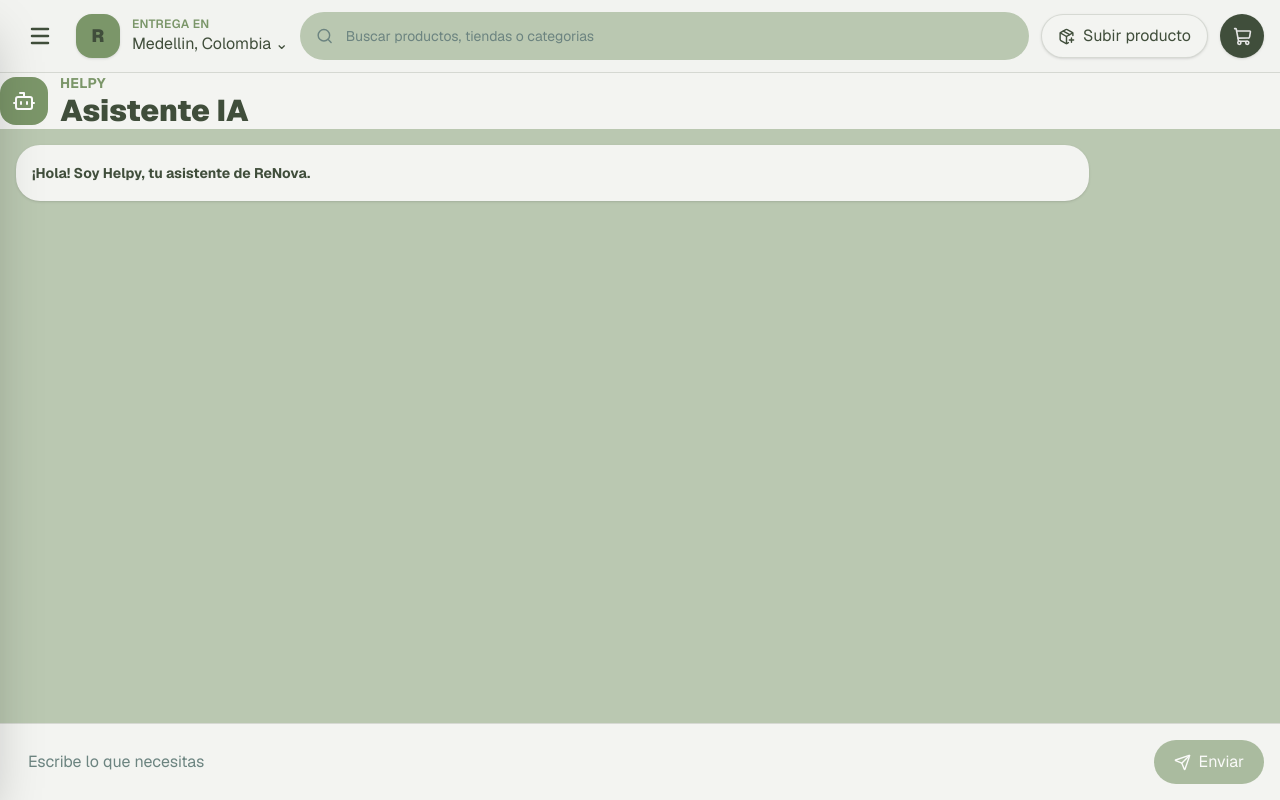
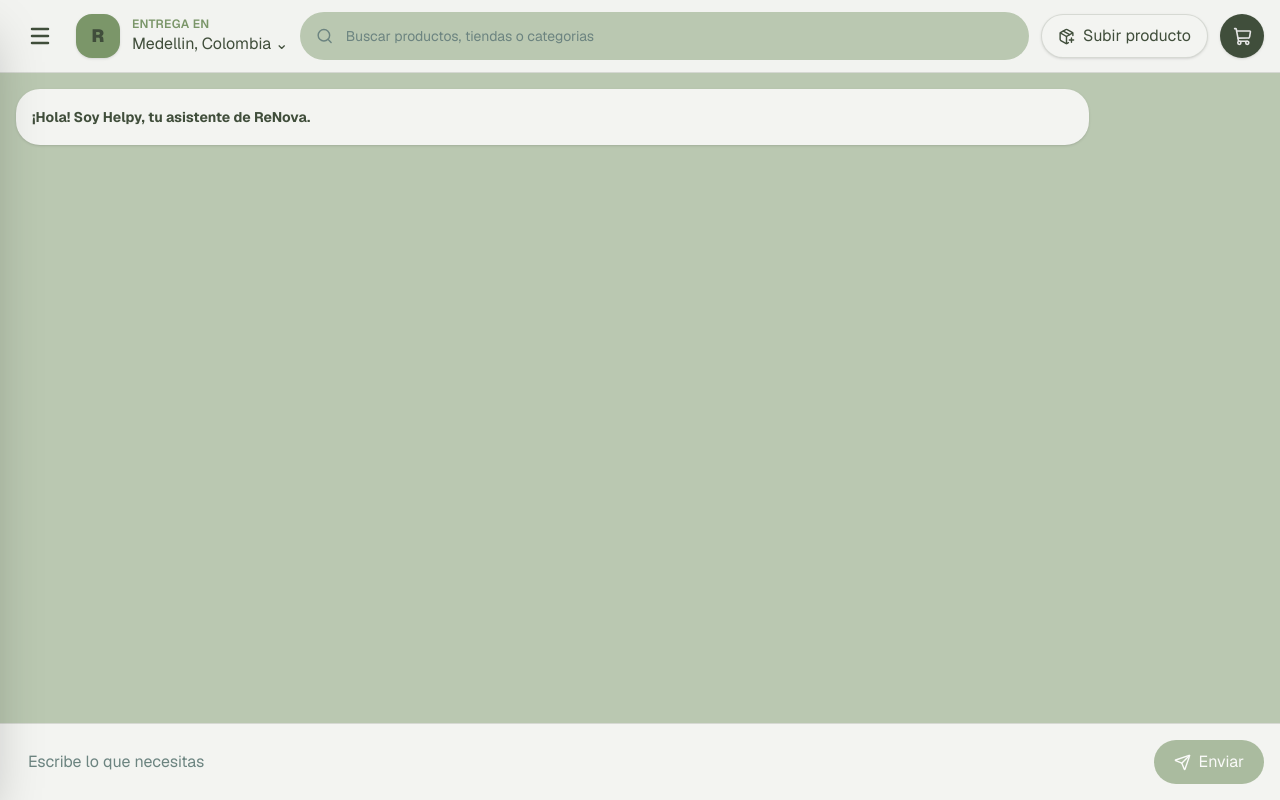
Before and after one commit to Combii0/ReNova, a Next.js app: page /helpy in a window 1280 px wide. Built offline with nearby package versions, Linux system fonts and the light colour scheme.

Commit message:
Corrección Helpy

```diff
--- a/src/components/HelpyChat.tsx
+++ b/src/components/HelpyChat.tsx
@@ -121,20 +121,6 @@ export default function HelpyChat() {
   return (
     <section className='flex h-full w-full flex-col bg-[var(--app-surface)]'>
       <div className='flex h-full min-h-0 flex-col'>
-        <div className="flex items-center gap-3">
-          <span className="flex h-12 w-12 items-center justify-center rounded-2xl bg-[var(--brand)] text-white">
-            <Bot size={24} />
-          </span>
-          <div>
-            <p className="text-sm font-bold uppercase tracking-wide text-[var(--brand)]">
-              Helpy
-            </p>
-            <h1 className="text-3xl font-black text-[var(--app-text)]">
-              Asistente IA
-            </h1>
-          </div>
-        </div>
-
         <div className='flex min-h-0 flex-1 flex-col gap-3 overflow-y-auto bg-[var(--app-soft)] p-4'>
           {messages.map((message) => (
             <div
```
